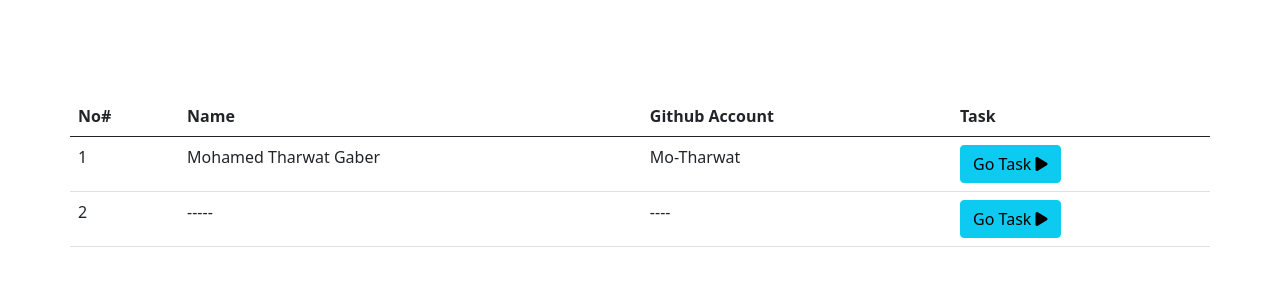
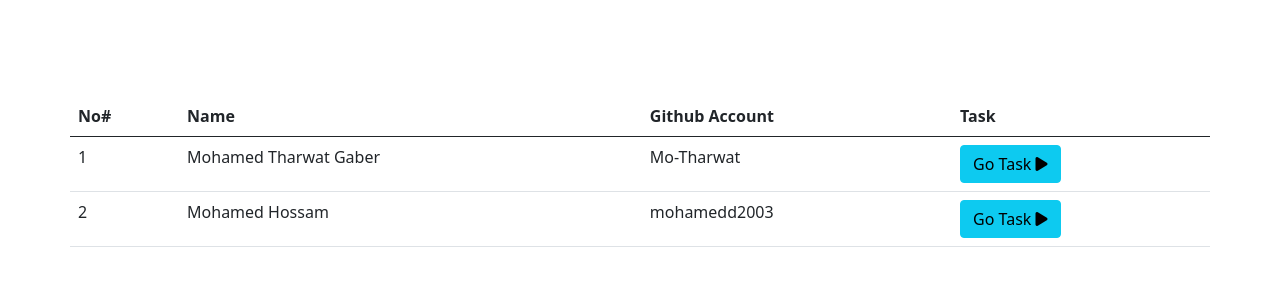
Before and after one commit to Mo-Tharwat/ShareTasks, a plain HTML site: page index.html in a window 1280 px wide. Drawn offline with Linux system fonts and the light colour scheme.

Commit message:
second commit

```diff
--- a/index.html
+++ b/index.html
@@ -37,8 +37,8 @@
                         </tr>
                         <tr>
                             <td>2</td>
-                            <td> ----- </td>
-                            <td> ---- </td>
+                            <td> Mohamed Hossam </td>
+                            <td>mohamedd2003</td>
                             <td>
                                 <a href="./assets/tasks/Bootstrap-Exam_MTharwat/index.html">
                                     <button class="btn btn-info">
```
